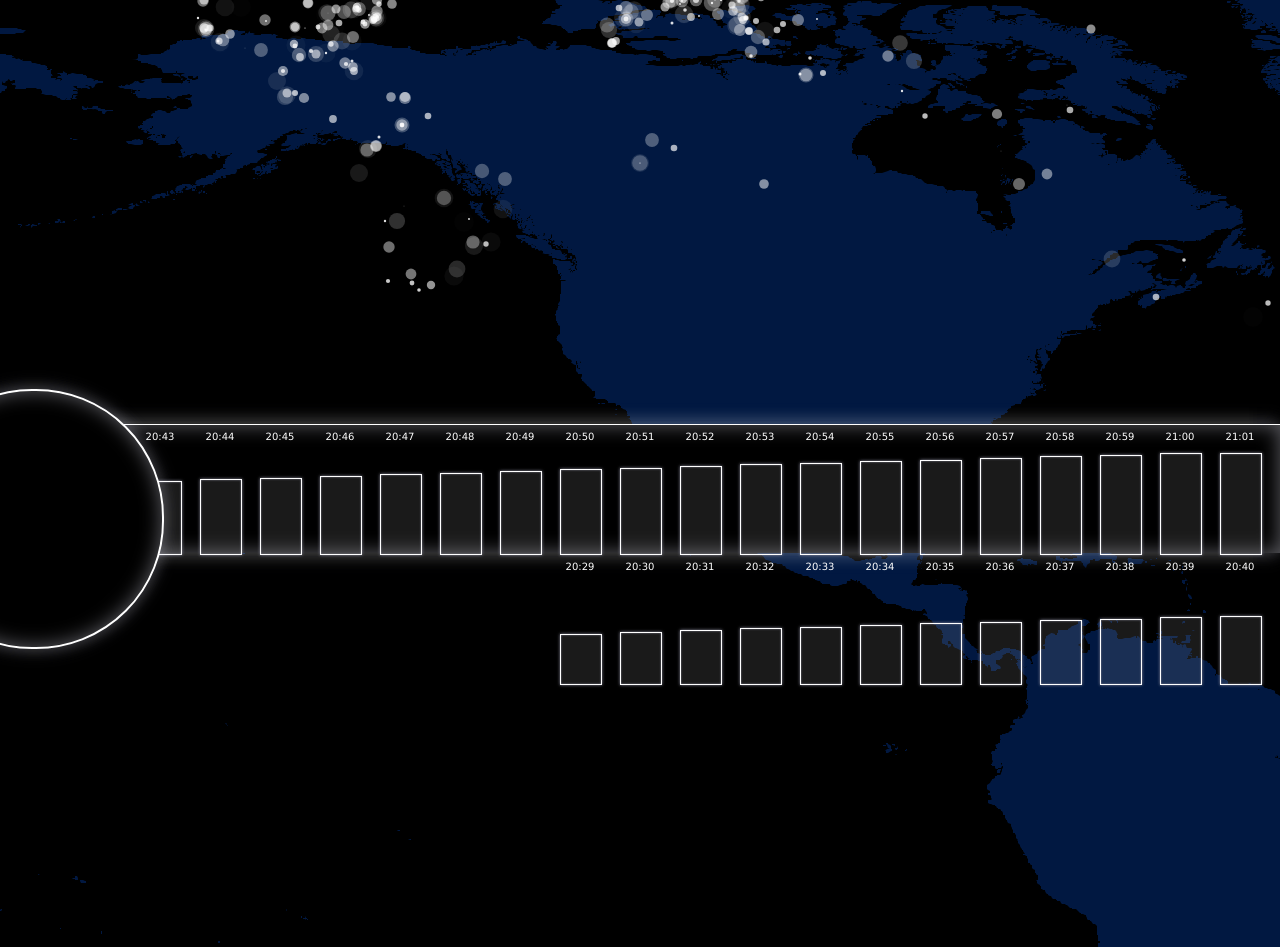
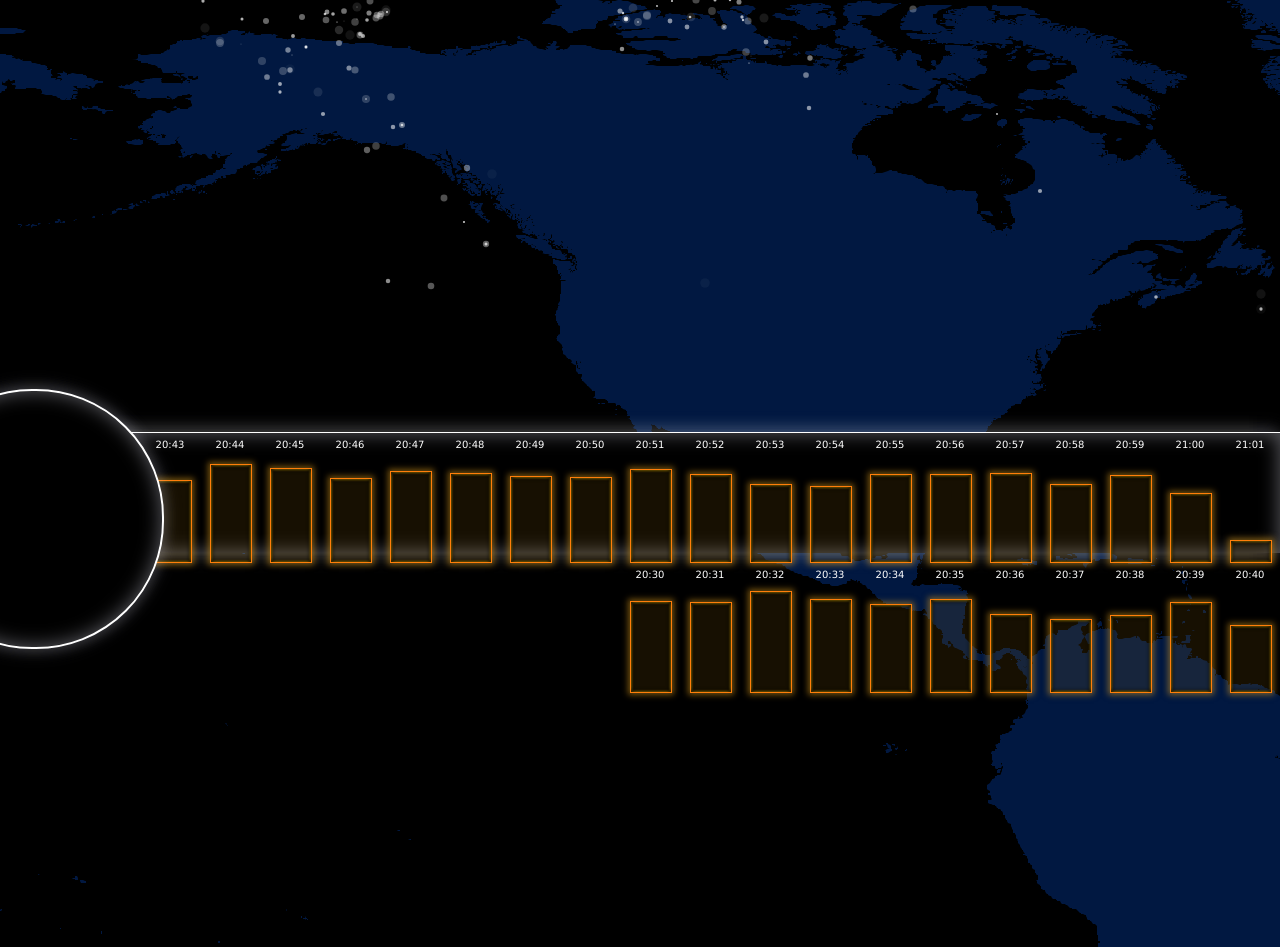
Before and after one commit to potch/glow, a PHP site: page / in a window 1280 px wide. Shown: the part 247-1194 px from the top of the page. Run offline with PHP 8.4, Linux system fonts and the light colour scheme; some web fonts are replaced.

Commit message:
more pretty

```diff
--- a/index.html
+++ b/index.html
@@ -61,13 +61,13 @@
           $out = $("#out"),
           $mc = $("#map_container"),
           loading = false,
+          panning = false,
           $map = $("#map");
 
       $(function() {
         var sx, sy,
             cx, cy,
-            task = false,
-            panning = false;
+            task = false;
 
         function posMap(x,y,z) {
           // $out.text(x + ", " + y + ", " + z);
@@ -137,10 +137,12 @@
           sx = parseInt($map.css("left"));
           sy = parseInt($map.css("top"));
           panning = true;
+          vast.GlobalClock.pause();
           $map.css("-moz-transition","none");
           e.preventDefault();
         }).bind("mouseup", function(e) {
           panning = false;
+          vast.GlobalClock.resume();
           $map.css("-moz-transition","");
         }).mousemove(function(e) {
           if (panning) {
--- a/media/bars.js
+++ b/media/bars.js
@@ -1,17 +1,18 @@
 $(function () {
     "use strict";
     function renderBars(d) {
-        var i, b, m,
+        var i, b, m, v,
             max = 0,
             len = d.length,
             $bars = $(".bars"),
             $c;
-        for (i=len-1; i>0; i--) {
+        for (i=len-1; i>1; i--) {
             b = d[i];
             m = "00" + b[0][4];
-            $c = $("<div class='col'><span>" + b[0][3] + ":" + m.substr(-2) + "</span><div data-val=" + b[1] + " class='bar'></div></div>");
+            v = (b[1] - d[i-1][1]);
+            $c = $("<div class='col'><span>" + b[0][3] + ":" + m.substr(-2) + "</span><div data-val=" + v + " class='bar'></div></div>");
             $bars.append($c);
-            max = Math.max(b[1], max);
+            max = Math.max(v, max);
         }
         var $bar = $(".bar");
         // setTimeout(function() {
--- a/media/map.js
+++ b/media/map.js
@@ -6,7 +6,7 @@ $(function () {
         count = 0,
         nextData,
         nextTime,
-        scale = $mc.width()/3600,
+        scale = $mc.width()/(3600*1),
         pings = [],
         pool = [],
         ctx = $("#pings")[0].getContext("2d"),
@@ -55,7 +55,7 @@ $(function () {
                 addPing(row[1],row[0]);
             }
         }
-        vast.animate.over(30000,drawPings,this,{after: function() {
+        vast.animate.over(60000,drawPings,this,{after: function() {
             getData();
         }});
     }
@@ -75,7 +75,7 @@ $(function () {
             l = (t-p[0])/1000;
             ctx.beginPath();
             ctx.fillStyle = "rgba(255,255,255," + (1-l) + ")";
-            ctx.arc(p[2],p[1],10*l,0,Math.PI*2,true);
+            ctx.arc(p[2],p[1],5*l,0,Math.PI*2,true);
             ctx.fill();
             // ctx.fillRect(p[2],p[1],20,20);
             if (l > 1) {
--- a/media/screen.css
+++ b/media/screen.css
@@ -194,7 +194,7 @@ polygon {
   position: fixed;
   bottom: 0px;
   right: 0px;
-  height: 128px;
+  height: 120px;
   width: 100%;
   border-width: 1px 0 0 0;
   z-index: 100;
@@ -213,19 +213,25 @@ polygon {
     float: right;
     width: 40px;
     height: 130px;
-    margin-right: 20px;
+    margin: 0 10px;
+/*    padding: 0 10px;*/
 }
 .bars .bar {
     position: absolute;
     bottom: 0;
-    width: 100%;
+    width: 40px;
     height: 0;
-/*    -moz-transition: 1s height ease;*/
-    background: rgba(255,255,255,.1);
-    border: 1px solid white;
-    box-shadow: 0 0 3px #889, 0 0 2px #889 inset;
-    -moz-box-shadow: 0 0 3px #889, 0 0 2px #889 inset;
-    -webkit-box-shadow: 0 0 3px #889, 0 0 2px #889 inset;
+    background: rgba(227,159,28,.1);
+    border: 1px solid #FF7E0A;
+    box-shadow: 0 0 6px 2px rgba(227,159,28,.5),
+                0 0 4px 1px #000 inset,
+                0 0 2px 1px #FFC000 inset;
+}
+.bars .col:hover .bar {
+    background-color: rgb(227,159,28);
+    box-shadow: 0 0 16px 2px rgba(227,159,28,.8),
+                0 0 4px 1px rgba(0,0,0,.1) inset,
+                0 0 2px 1px #FFC000 inset;
 }
 .masthead {
   position: fixed;
--- a/media/vast.js
+++ b/media/vast.js
@@ -276,6 +276,13 @@ function vast() {
         return _;
     }
 
+    $(window).blur(function() {
+        GLOBAL_CLOCK_INTERVAL = 1000;
+    });
+
+    $(window).focus(function() {
+        GLOBAL_CLOCK_INTERVAL = 30;
+    });
 
     var animate = exports.animate = {
         over: function(duration, tick, ctx, opts) {
```
Also changed, not shown: media/img/logo_large.png (added).
